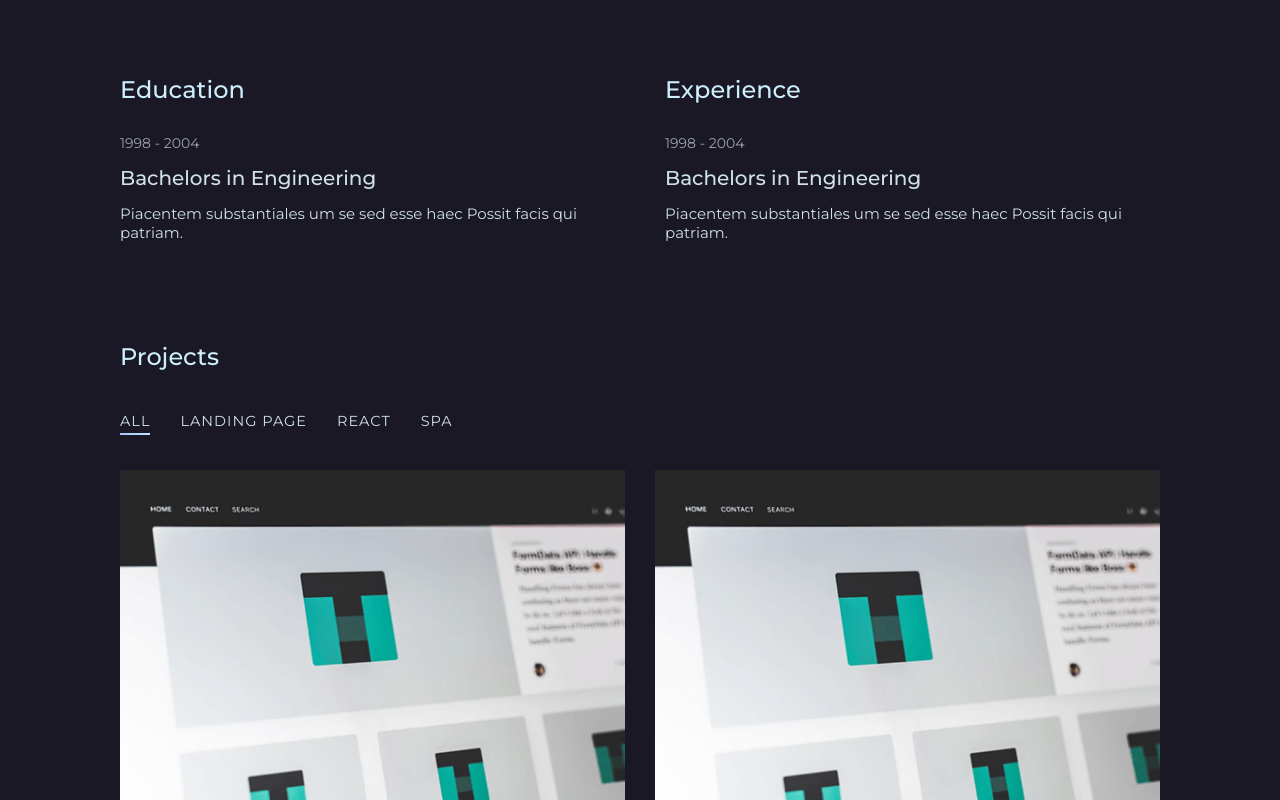
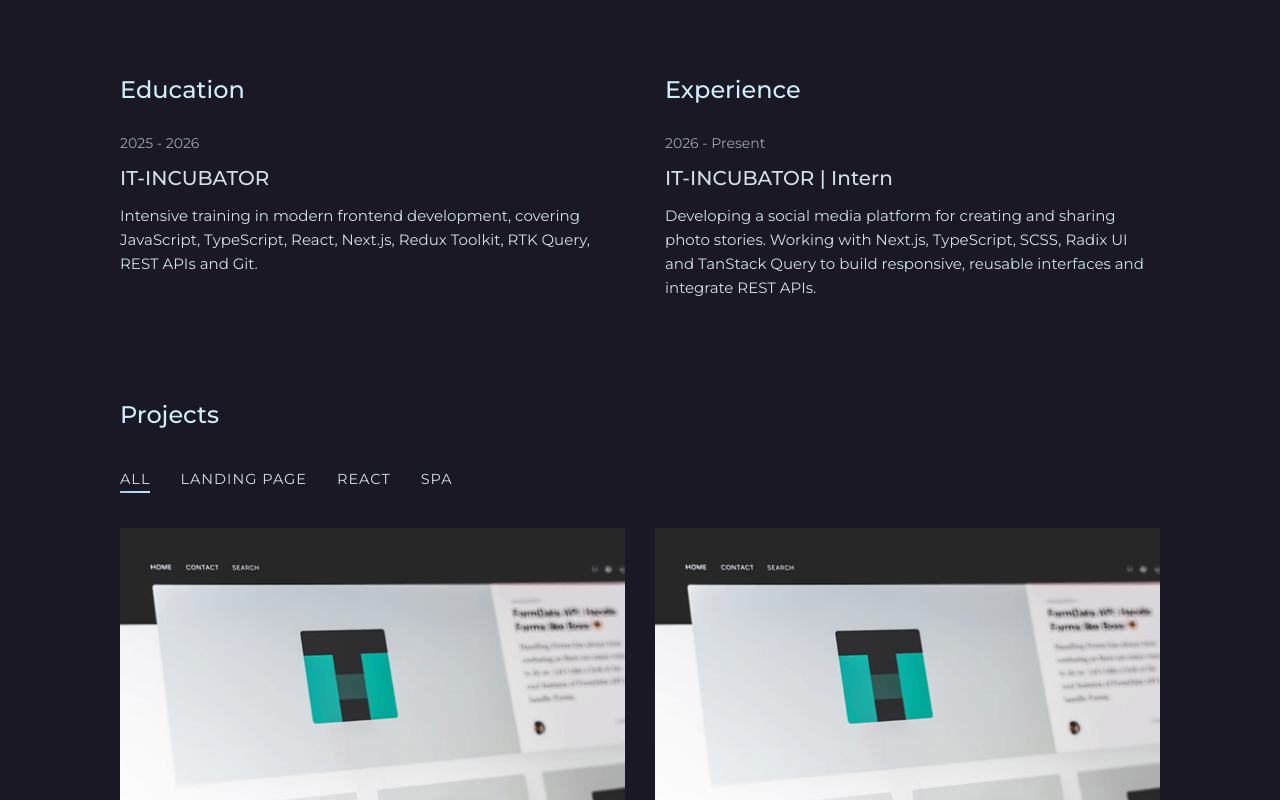
Before and after one commit to hoakiin/portfolio, a React (Vite) app: page / in a window 1280 px wide. Shown: the part 1353-2153 px from the top of the page. Built offline with nearby package versions, Linux system fonts and the light colour scheme.

Commit message:
fix: add Background info

```diff
--- a/src/layout/sections/background/Background.tsx
+++ b/src/layout/sections/background/Background.tsx
@@ -6,16 +6,16 @@ import { S } from "./Background_Styles";
 
 const educationData = [
   {
-    years: "1998 - 2004",
-    name: "Bachelors in Engineering",
-    text: "Piacentem substantiales um se sed esse haec Possit facis qui patriam.",
+    years: "2025 - 2026",
+    name: "IT-INCUBATOR",
+    text: "Intensive training in modern frontend development, covering JavaScript, TypeScript, React, Next.js, Redux Toolkit, RTK Query, REST APIs and Git.",
   },
 ];
 const experienceData = [
   {
-    years: "1998 - 2004",
-    name: "Bachelors in Engineering",
-    text: "Piacentem substantiales um se sed esse haec Possit facis qui patriam.",
+    years: "2026 - Present",
+    name: "IT-INCUBATOR | Intern",
+    text: "Developing a social media platform for creating and sharing photo stories. Working with Next.js, TypeScript, SCSS, Radix UI and TanStack Query to build responsive, reusable interfaces and integrate REST APIs.",
   },
 ];
 
@@ -24,7 +24,7 @@ export const Background: React.FC = () => {
     <S.Background id="background">
       <Container>
         <FlexWrapper>
-          <div>
+          <S.Column>
             <SectionTitle>Education</SectionTitle>
             <S.ItemsWrapper>
               {educationData.map((e, index) => {
@@ -38,8 +38,8 @@ export const Background: React.FC = () => {
                 );
               })}
             </S.ItemsWrapper>
-          </div>
-          <div>
+          </S.Column>
+          <S.Column>
             <SectionTitle>Experience</SectionTitle>
             <S.ItemsWrapper>
               {experienceData.map((e, index) => {
@@ -53,7 +53,7 @@ export const Background: React.FC = () => {
                 );
               })}
             </S.ItemsWrapper>
-          </div>
+          </S.Column>
         </FlexWrapper>
       </Container>
     </S.Background>
--- a/src/layout/sections/background/Background_Styles.tsx
+++ b/src/layout/sections/background/Background_Styles.tsx
@@ -7,26 +7,21 @@ const Background = styled.section`
 
   ${FlexWrapper} {
     gap: 50px;
+    flex-wrap: wrap;
+  }
+`;
 
-    @media ${theme.media.tablet} {
-      flex-wrap: wrap;
-    }
+const Column = styled.div`
+  width: calc(50% - 25px);
+
+  @media ${theme.media.large} {
+    width: 100%;
   }
 `;
 
 const ItemsWrapper = styled.div`
   display: flex;
   flex-direction: column;
-`;
-
-const Item = styled.div`
-  @media ${theme.media.large} {
-    max-width: 330px;
-    max-width: 100%;
-  }
-  @media ${theme.media.tablet} {
-    max-width: 100%;
-  }
 `;
 
 const Years = styled.p`
@@ -43,12 +38,13 @@ const Name = styled.p`
 
 const Text = styled.p`
   font-size: 15px;
+  line-height: 1.6;
 `;
 
 export const S = {
   Background,
+  Column,
   ItemsWrapper,
-  Item,
   Years,
   Name,
   Text,
--- a/src/layout/sections/background/item/Item.tsx
+++ b/src/layout/sections/background/item/Item.tsx
@@ -8,10 +8,10 @@ type ItemPropsType = {
 
 export const Item : React.FC<ItemPropsType>= ({ years, name, text }: ItemPropsType) => {
   return (
-    <S.Item>
+    <>
       <S.Years>{years}</S.Years>
       <S.Name>{name}</S.Name>
       <S.Text>{text}</S.Text>
-    </S.Item>
+    </>
   );
 };
```
